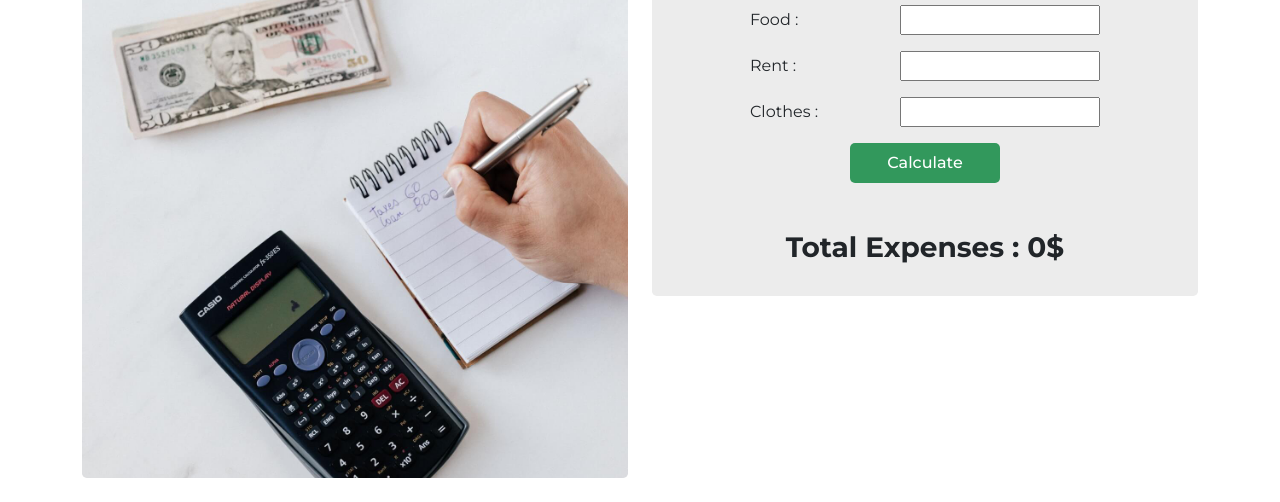
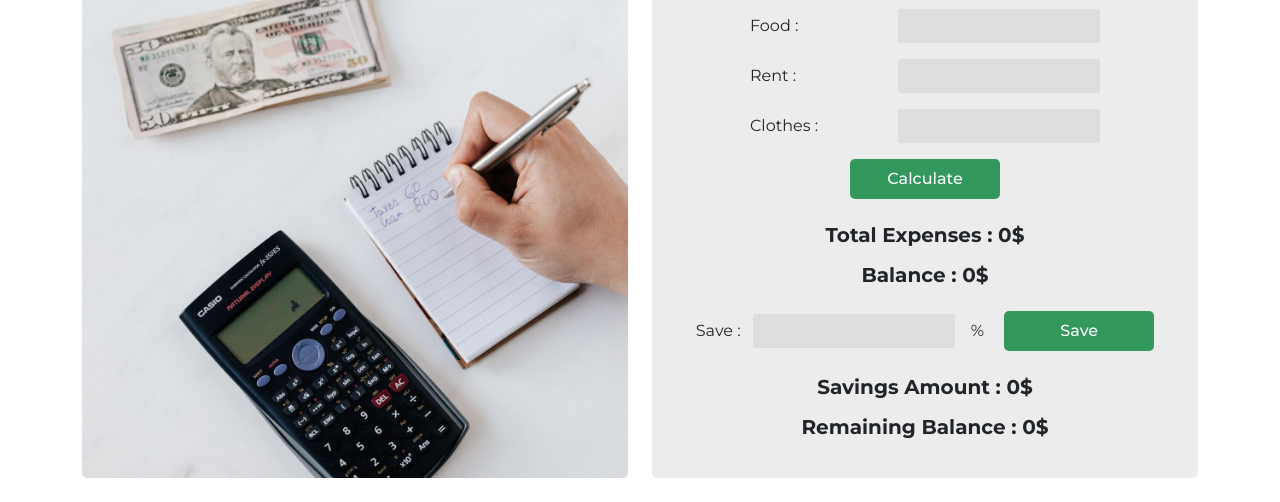
Before and after one commit to Alapottra-troj1n/expense-buddy-js, a plain HTML site: page index.html in a window 1280 px wide. Shown: the part 350-852 px from the top of the page. Drawn offline with nearby package versions, Linux system fonts and the light colour scheme.

Commit message:
design done

```diff
--- a/index.html
+++ b/index.html
@@ -75,9 +75,28 @@
                      <div class="text-center">
                         <button class="button text-center">Calculate</button>
                      </div>
-                     <div class="total-expense  text-center mt-5">
-                         <h3 class="fw-bold">Total Expenses : <span>0</span>$</h3>
+                     <div class="total-expense-wrapper  text-center mt-4">
+                         <h5 class="fw-bold">Total Expenses : <span id="total-expense-value">0</span>$</h5>
                      </div>
+
+                     <div class="total-balance-wrapper  text-center mt-3">
+                        <h5 class="fw-bold">Balance : <span id="total-balance-value">0</span>$</h5>
+                    </div>
+
+                    <div class="savings-wrapper  text-center">
+                        <div>
+                            <span class="me-2"> Save : </span><input type="number" id="save-value" class="me-3"><span>%</span> <button class="button ms-3 mt-3">Save</button>
+                        </div>
+
+                    </div>
+
+                    <div class="total-savings-wrapper  text-center mt-4">
+                        <h5 class="fw-bold">Savings Amount : <span id="total-savings-value">0</span>$</h5>
+                    </div>
+
+                    <div class="total-left-wrapper  text-center mt-3 mb-4">
+                        <h5 class="fw-bold">Remaining Balance : <span id="total-left-value">0</span>$</h5>
+                    </div>
 
 
 
--- a/style.css
+++ b/style.css
@@ -2,9 +2,18 @@
 
 *{
     font-family: 'Montserrat', sans-serif;
+    box-sizing: border-box;
 }
 
 /* global styles */
+input{
+    border: none;
+    border-radius: 3px;
+    background-color: rgb(221, 221, 221);
+    padding: 5px;
+}
+
+
 .__color-green{
     color: #32985C;
 }
@@ -38,19 +47,22 @@
 
 
 .__header-img{
-    width: 4%;
+    width: 50px;
 }
 
 /* image styles */
 
 .__img{
-    height: 700px !important;
+    max-height: 700px !important;
     overflow: hidden;
 
 }
 .__img img{
     object-fit: cover;
     object-position: center;
+}
+.__input-form{
+    max-height: 700px;
 }
 
 
```
